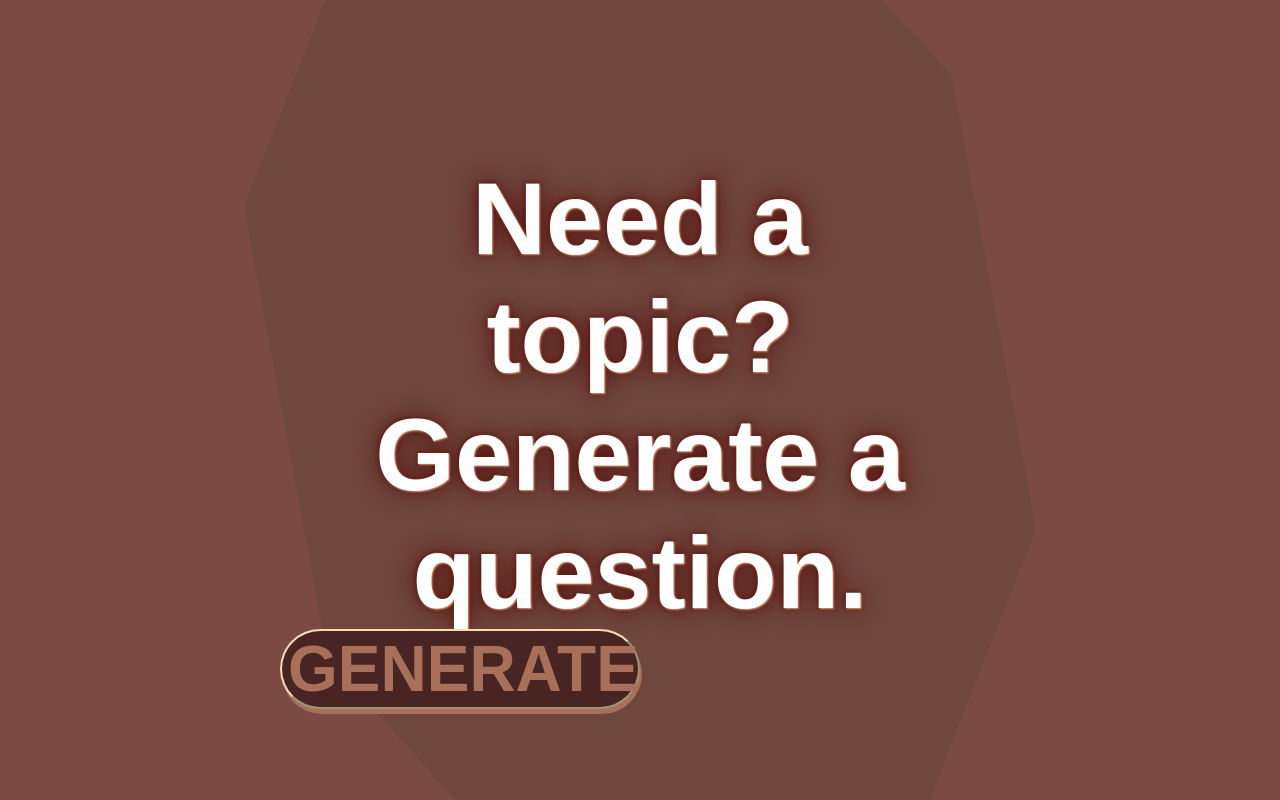
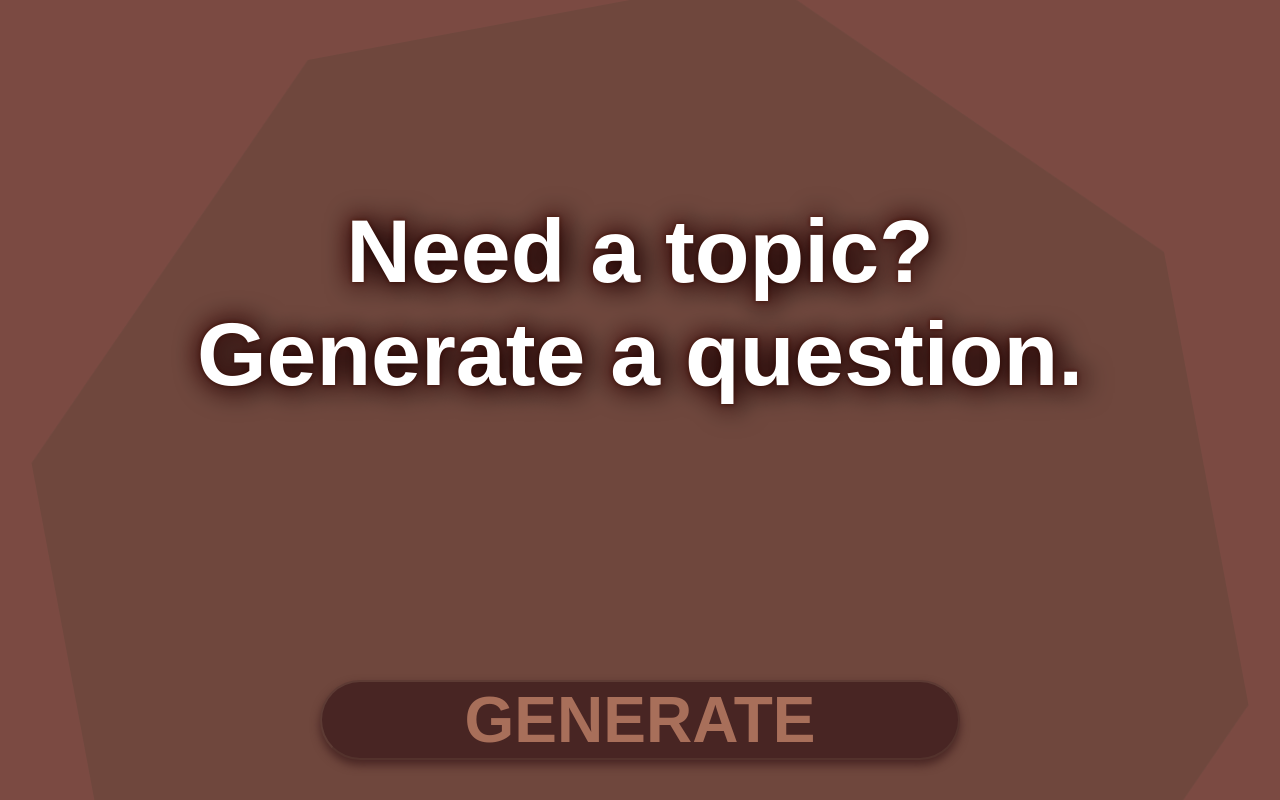
Before and after one commit to Mohd-Salik/prj_IntrovRandom, a plain HTML site: page index.html in a window 1280 px wide. Drawn offline with Linux system fonts and the light colour scheme.

Commit message:
fixed width ratio

```diff
--- a/index.html
+++ b/index.html
@@ -14,8 +14,8 @@
             opacity: 50%;
             z-index: -1;
             background-color: #634439;
-            width: 90%;
-            height: 90%;
+            width: 90vw;
+            height: 90vw;
             animation: rotating 30s infinite;
             transition: all 0.5s ease;
             clip-path: polygon(30% 0%, 70% 0%, 100% 30%, 100% 70%, 70% 100%, 30% 100%, 0% 70%, 0% 30%);
@@ -68,16 +68,16 @@
         .header{
             font-family: 'Be Vietnam Pro', sans-serif;
             font-weight: bold;
-            font-size: 8vw;
+            font-size: 7vw;
             padding: 0vh 10vh 0px;
             height: 50vh;
-            width: 70vh;
+            width: 70vw;
 
             color: white;
 
             text-align: center;
 
-            text-shadow: 1px 1px 2px #e2997c, 0 0 25px rgb(85, 10, 10), 0 0 5px rgb(83, 22, 3);
+            text-shadow: 5px 2px 30px #000000, 0 0 25px rgb(85, 10, 10), 0 0 5px rgb(83, 22, 3);
 
             transition: opacity 0.5s ease;
         }
@@ -90,13 +90,16 @@
             font-size: 5vw;
             font-weight: bold;
 
-            box-shadow: 2px 5px;
+            position: fixed;
+            bottom: 5%;
+
+            box-shadow: 0px 5px 10px #482523;
             background-color:#482523;
             color: #a86f5a;
 
             width: 50%;
             border-width: 2px;
-            border-color: rgb(245, 222, 179);
+            border-color: rgba(245, 222, 179, 0.123);
             border-radius:100px;
             transition: all 0.3s ease;
 
@@ -118,8 +121,8 @@
     <div class="background" id="background"></div>
     <div class="container">
         <h1 class="header" id="header">Need a topic? Generate a question.</h1>
-        <button class="clickButton" id="clickButton" onclick=randomize();> GENERATE</button>
     </div>
+    <button class="clickButton" id="clickButton" onclick=randomize();> GENERATE</button>
 
 <script>
 
```
